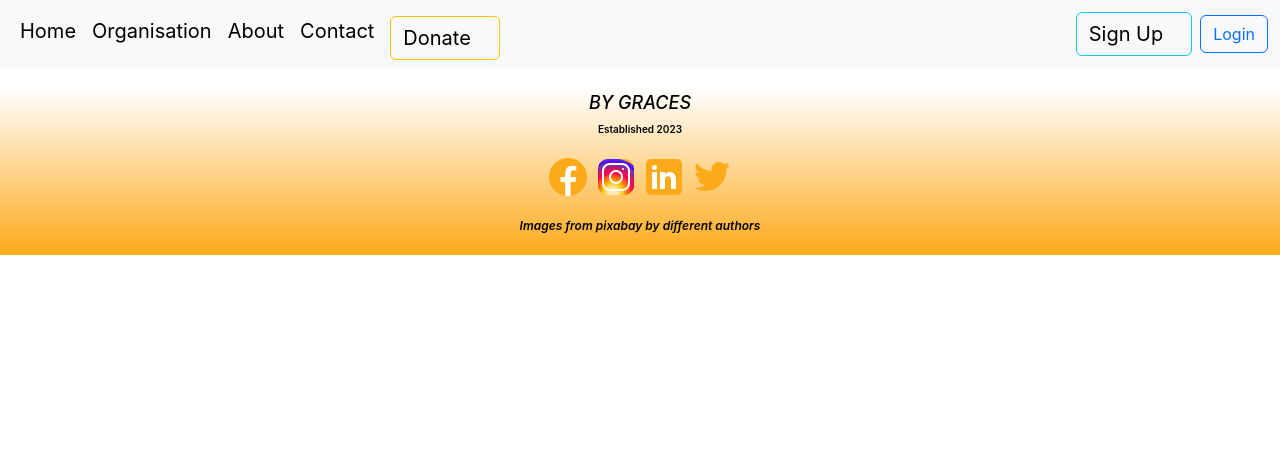
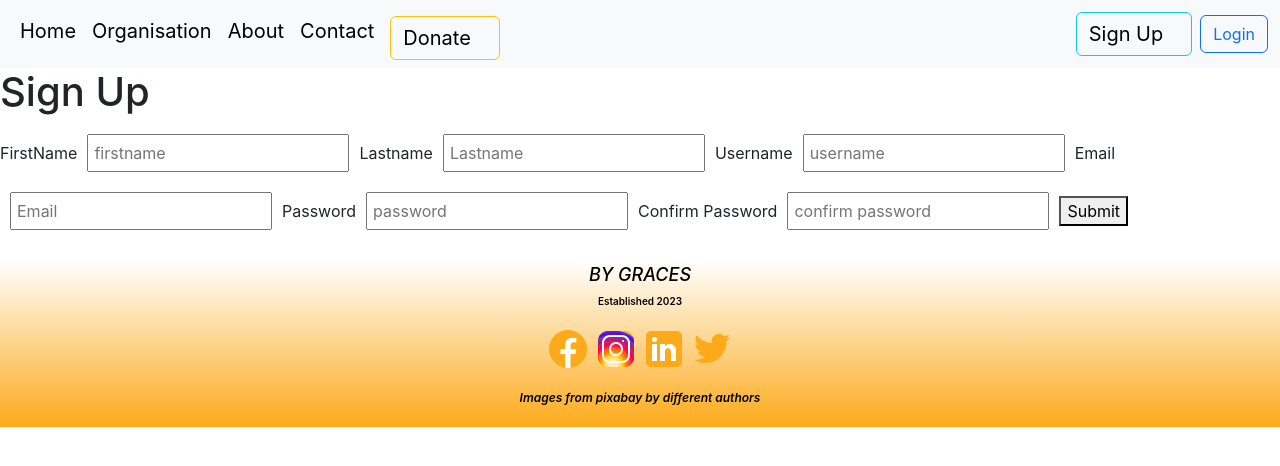
Before and after one commit to BrianWahungu/By-Graces, a React (Create React App) app: page /signup in a window 1280 px wide. Shown: the top 466 px of the page. Built offline with nearby package versions, Linux system fonts and the light colour scheme; no server answers.

Commit message:
another one

```diff
--- a/src/App.js
+++ b/src/App.js
@@ -9,7 +9,7 @@ import {BrowserRouter, Route, Routes } from 'react-router-dom';
 import Footer from './components/footer';
 import React, { useState,useEffect } from "react";
 import Donate from './components/Donate';
-// import { list } from './components/List';
+import Signup from './components/Signup';
 
 
 function App() {
@@ -52,7 +52,7 @@ function App() {
                 <Route path='/about' element={<About />}></Route>
                 <Route path='/contact' element={<Contact />}></Route>
                 <Route path='/donate' element={<Donate lists={lists}/>}></Route>
-                {/* <Route path='/sign up' element={<SignUp/>}></Route> */}
+                <Route path='/signup' element={<Signup/>}></Route>
                 <Route path='/login' element={<Authentication/>}></Route>
               </Routes>
               <Footer/>
--- /dev/null
+++ b/src/components/Signup.js
@@ -0,0 +1,86 @@
+import React,{useState} from "react";
+import { useNavigate } from "react-router-dom";
+function Signup(){
+   const [formData, setFormData] = useState({
+    firstname: "",
+    lastname:"",
+    username:'',
+    email: "",
+    password: "",
+    confirmpassword:''
+  });
+  let navigate = useNavigate();
+  function handleChange(e) {
+    setFormData({
+      ...formData,
+      [e.target.name]: e.target.value
+    });
+  }
+  function handleSubmit(e) {
+    e.preventDefault();
+        navigate("/login");
+    }
+    return (
+        <div>
+          <h1>Sign Up</h1>
+      <form onSubmit={handleSubmit}>
+      <label htmlFor="firstname">FirstName</label>
+        <input
+          type="text"
+          placeholder="firstname"
+          name="firstname"
+          id="firstname"
+          onChange={handleChange}
+          value={formData.firstname}
+        />
+        <label htmlFor="lastname">Lastname</label>
+        <input
+          type="text"
+          placeholder="Lastname"
+          name="lastname"
+          id="lastname"
+          onChange={handleChange}
+          value={formData.lastname}
+        />
+        <label htmlFor="username">Username</label>
+        <input
+          type="text"
+          placeholder="username"
+          name="username"
+          id="username"
+          onChange={handleChange}
+          value={formData.username}
+        />
+        <label htmlFor="email">Email</label>
+        <input
+          type="email"
+          placeholder="Email"
+          name="email"
+          id="email"
+          onChange={handleChange}
+          value={formData.email}
+        />
+        <label htmlFor="password">Password</label>
+        <input
+          type="password"
+          placeholder="password"
+          name="password"
+          id="password"
+          onChange={handleChange}
+          value={formData.password}
+        />
+        <label htmlFor="username">Confirm Password</label>
+        <input
+          type="password"
+          placeholder="confirm password"
+          name="confirmpassword"
+          id="confirmppassword"
+          onChange={handleChange}
+          value={formData.confirmpassword}
+        />
+        <button type="submit">Submit</button>
+      </form>
+        </div>
+    )
+}
+export default Signup
```
